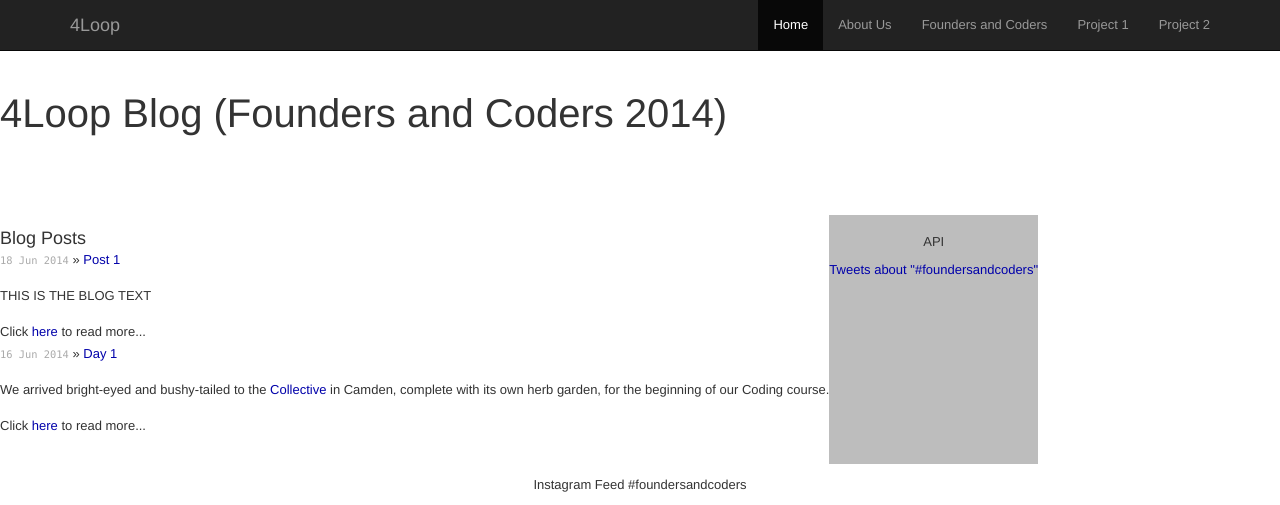
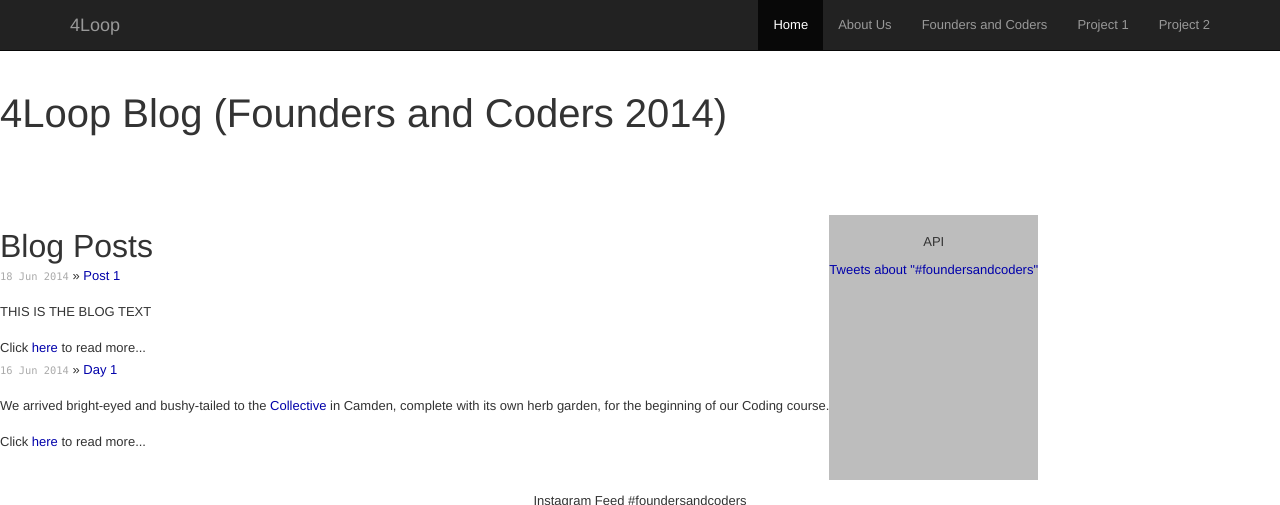
Before and after one commit to wsfan/4loop, a Jekyll site: the page built from index.html, in a window 1280 px wide. Shown: the top 505 px of the page. Built offline with Jekyll 4.4.1, drawn with Linux system fonts in a browser that asks for light colours; comment, search, counter and statistics services are not loaded; grey boxes are pictures that could not be loaded.

Commit message:
Update index.html

```diff
--- a/index.html
+++ b/index.html
@@ -5,7 +5,7 @@ title: Your New Jekyll Site
 
 <div id="home">
 <div align="left">
-  <font size="4">Blog Posts</font>
+  <font size="6">Blog Posts</font>
   <ul class="posts">
     {% for post in site.posts %}
       <li><span>{{ post.date | date_to_string }}</span> &raquo; <a href="{{ post.url | remove_first:'/'}}">{{ post.title }}</a>
```
